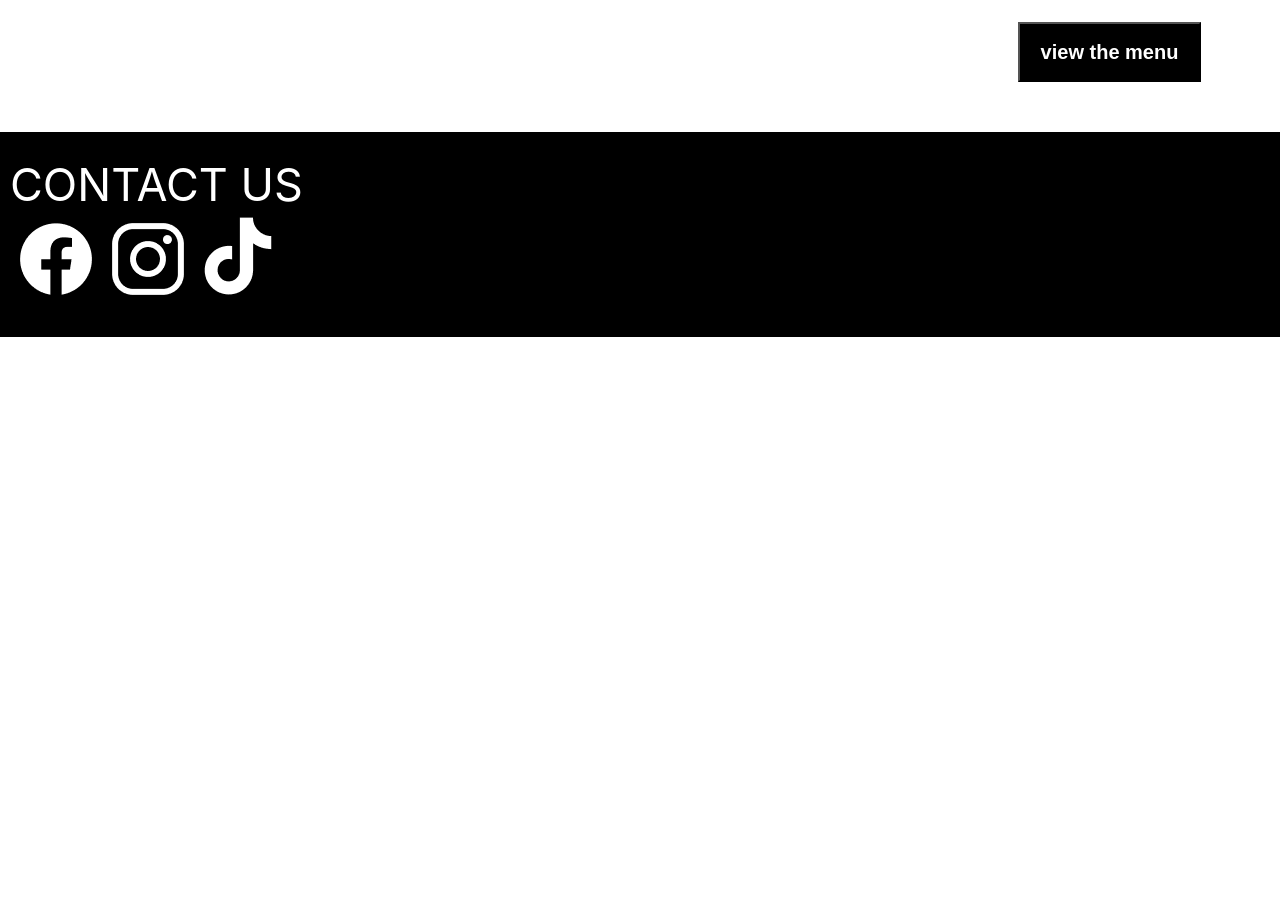
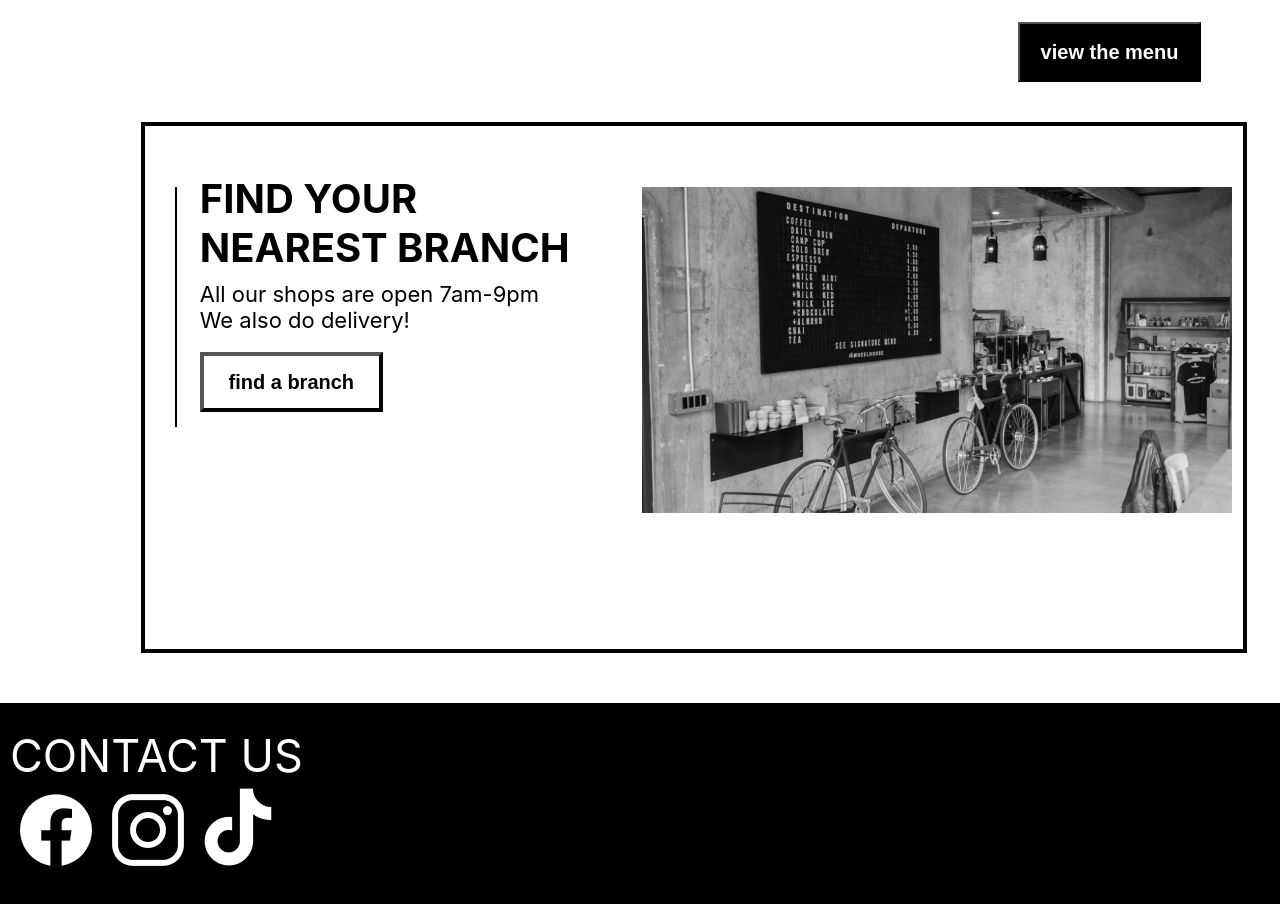
Before and after one commit to mperickson3/Coffee-Corner-App, a React (Create React App) app: page / in a window 1280 px wide. Shown: the part 3540-4444 px from the top of the page. Before the commit the page ends 3877 px from the top, so only its background shows below. Built offline with nearby package versions, Linux system fonts and the light colour scheme.

Commit message:
Added Find Branch Section

```diff
--- a/src/App.js
+++ b/src/App.js
@@ -5,6 +5,7 @@ import AboutOurCoffee from "./components/AboutOurCoffee/aboutOurCoffee";
 import Newsletter from "./components/Newsletter/newsletter";
 import ContactUs from "./components/ContactUs/contactUs";
 import Menu from "./components/Menu/menu";
+import Find from "./components/Find/Find";
 
 function App() {
   return (
@@ -15,6 +16,7 @@ function App() {
       <AboutOurCoffee />
       <Newsletter />
       <Menu />
+      <Find />
       <ContactUs />
     </div>
   );
--- /dev/null
+++ b/src/components/Find/Find.css
@@ -0,0 +1,47 @@
+.findBox {
+  width: 1098px;
+  height: 523px;
+  border: 4px;
+  border-style: solid;
+  border-color: black;
+  margin: 20px auto 50px 11vw;
+  display: flex;
+  flex-direction: row;
+  align-items: center;
+}
+
+.findBranchBox {
+  margin: 0px 50px 161px 30px;
+  width: 392px;
+  height: 240px;
+  border-left: 2px solid black;
+  padding-left: 23px;
+}
+
+.findTitle {
+  margin-top: -13px;
+  margin-bottom: 9px;
+  font-size: 40px;
+  font-weight: bold;
+}
+
+.findTimes {
+  font-size: 22px;
+  font-weight: lighter;
+}
+
+.Pretty-Button-2 {
+  height: 60px;
+  width: 183px;
+  background-color: #ffffff;
+  border-radius: 0px;
+  border-width: 4px;
+  border-color: black;
+  font-size: 20px;
+  font-weight: bold;
+  margin-top: 19px;
+}
+
+.shop {
+  margin: 0 0 75px 0;
+}
--- /dev/null
+++ b/src/components/Find/Find.js
@@ -0,0 +1,32 @@
+import "./Find.css";
+import shop from "./shop.png";
+
+function hoverIn(event) {
+  event.target.style.background = "#eeebeb";
+}
+
+function hoverOut(event) {
+  event.target.style.background = "white";
+}
+
+function Find() {
+  return (
+    <div className="findBox">
+      <div className="findBranchBox">
+        <div className="findTitle">FIND YOUR NEAREST BRANCH</div>
+        <div className="findTimes">All our shops are open 7am-9pm</div>
+        <div className="findTimes">We also do delivery!</div>
+        <button
+          className="Pretty-Button-2"
+          onMouseEnter={hoverIn}
+          onMouseLeave={hoverOut}
+        >
+          find a branch
+        </button>
+      </div>
+      <img src={shop} alt="shop" className="shop" />
+    </div>
+  );
+}
+
+export default Find;
```
Also changed, not shown: src/components/Find/shop.png (added).
